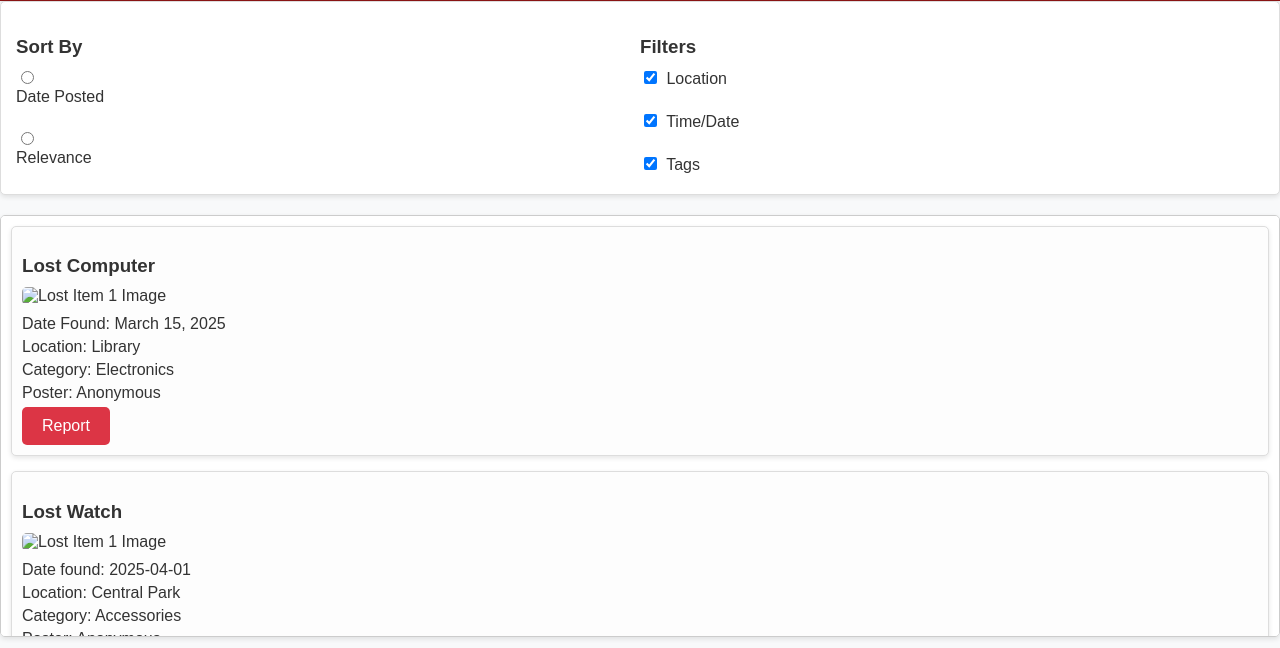
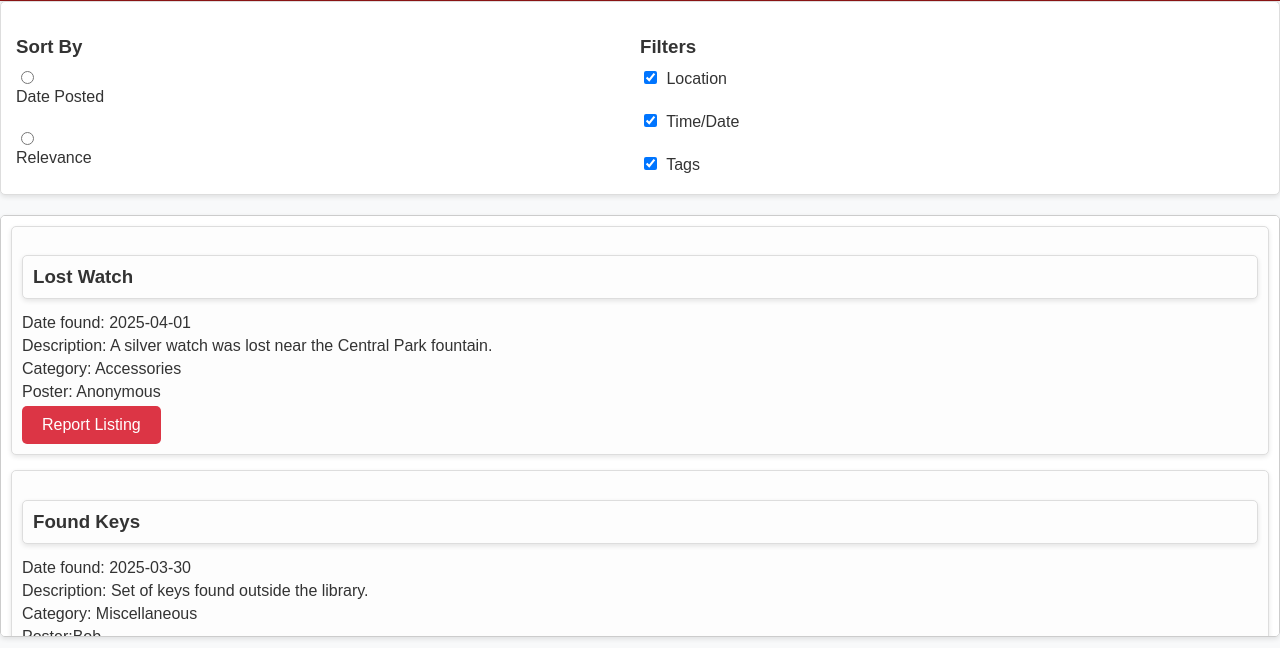
Before and after one commit to realraft/UMass-Lost-and-Found, a website: page front-end/source/pages/HomePageSignedIn/HomePageSignedIn.html in a window 1280 px wide. Shown: the part 63-711 px from the top of the page. Drawn offline with Linux system fonts and the light colour scheme.

Commit message:
fixed bug issue

```diff
--- a/front-end/source/dynamic_posting/dynamic_posting.js
+++ b/front-end/source/dynamic_posting/dynamic_posting.js
@@ -40,30 +40,57 @@ async function render_posts() {
   for (const post of json_data["posts"]) {
     const listings_container = document.querySelector("div.listing-container");
 
-    const new_post = document.querySelector("div.listing").cloneNode(true);
+    const new_post = document.createElement("div");
+    new_post.classList.add("listing");
 
     new_post.id = post["id"];
 
-    new_post.querySelector("h3.title").innerHTML = post["title"]
+    const h3_element = document.createElement("h3");
+    h3_element.classList.add("listing");
+    h3_element.innerHTML = post["title"]
       ? post["title"]
       : "Title: Not Supplied";
-    new_post.querySelector("p.date-found").innerHTML = post["date"]
+    new_post.appendChild(h3_element);
+
+    const p_element = document.createElement("p");
+    p_element.classList.add("date");
+    p_element.innerHTML = post["date"]
       ? "Date found: " + post["date"]
       : "Date: Not supplied";
+    new_post.appendChild(p_element);
 
-    new_post.querySelector("p.location").innerHTML = post["location"]
-      ? "Location: " + post["location"]
-      : "Location: Not supplied";
+    const p_element2 = document.createElement("p");
+    p_element2.classList.add("description");
 
-    new_post.querySelector("p.category").innerHTML = post["category"]
+    p_element2.innerHTML = post["description"]
+      ? "Description: " + post["description"]
+      : "Description: Not supplied";
+    new_post.appendChild(p_element2);
+
+    const p_element3 = document.createElement("p");
+    p_element3.classList.add("category");
+    p_element3.innerHTML = post["category"]
       ? "Category: " + post["category"]
       : "Category: Not supplied";
+    new_post.appendChild(p_element3);
 
-    new_post.querySelector("p.poster").innerHTML = post["anon_listing"]
+    const p_element4 = document.createElement("p");
+    p_element4.classList.add("poster");
+    p_element4.innerHTML = post["anon_listing"]
       ? "Poster: Anonymous"
       : "Poster:" + post["user"];
+    new_post.appendChild(p_element4);
 
-    new_post.querySelector("button.report-button").dataset.item = post["title"]; // need to fix functionality with report button ask nathan.
+    const button_element = document.createElement("button");
+    button_element.classList.add("report-button");
+
+    button_element.innerHTML = "Report Listing";
+    button_element.dataset.item = post["title"]; // need to fix functionality with report button ask nathan.
+    button_element.addEventListener("click", function () {
+      alert("Reporting: " + button_element.dataset.item);
+    });
+
+    new_post.appendChild(button_element);
 
     listings_container.appendChild(new_post);
   }
--- a/front-end/source/pages/HomePageSignedIn/HomePageSignedIn.html
+++ b/front-end/source/pages/HomePageSignedIn/HomePageSignedIn.html
@@ -45,18 +45,7 @@
         border: 1px solid #ccc;
         padding: 10px;
       "
-    >
-      <!-- Listing 1 -->
-      <div class="listing" id="1">
-        <h3 class="title">Lost Computer</h3>
-        <img src="placeholder1.png" alt="Lost Item 1 Image" />
-        <p class="date-found">Date Found: March 15, 2025</p>
-        <p class="location">Location: Library</p>
-        <p class="category">Category: Electronics</p>
-        <p class="poster">Poster: Anonymous</p>
-        <button class="report-button" data-item="Lost Computer">Report</button>
-      </div>
-    </div>
+    ></div>
     <!-- Modal Overlay -->
     <div class="overlay" id="overlay"></div>
     <!-- Report Modal -->
```
